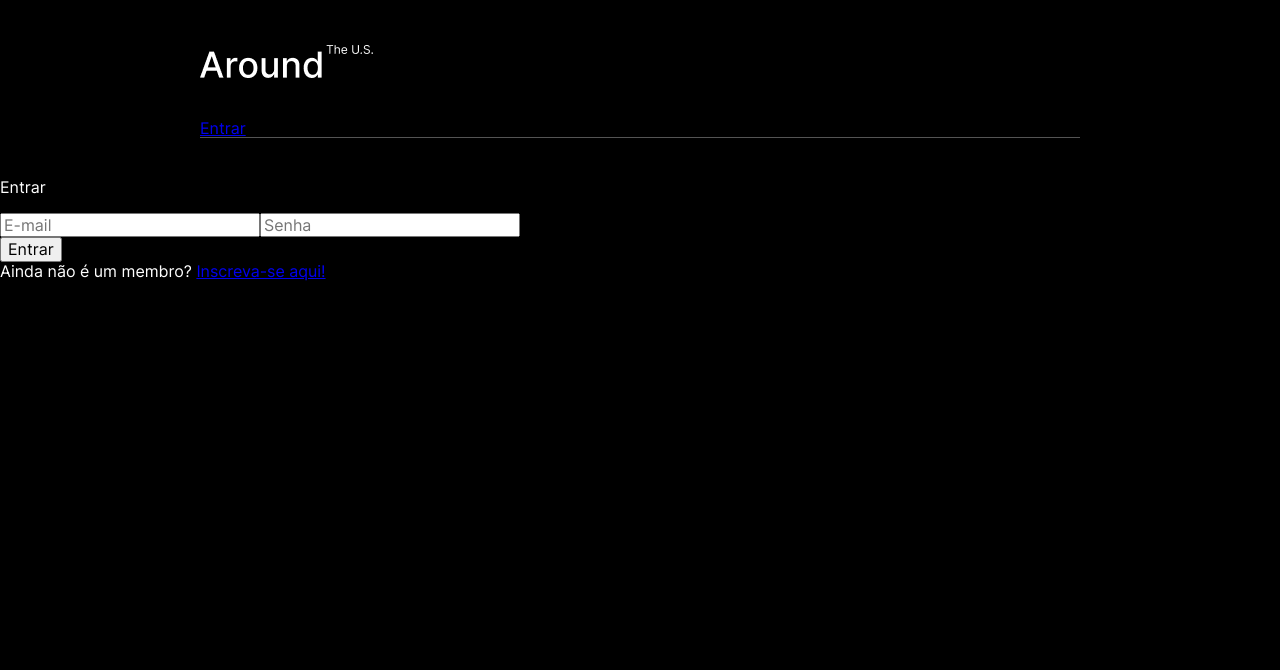
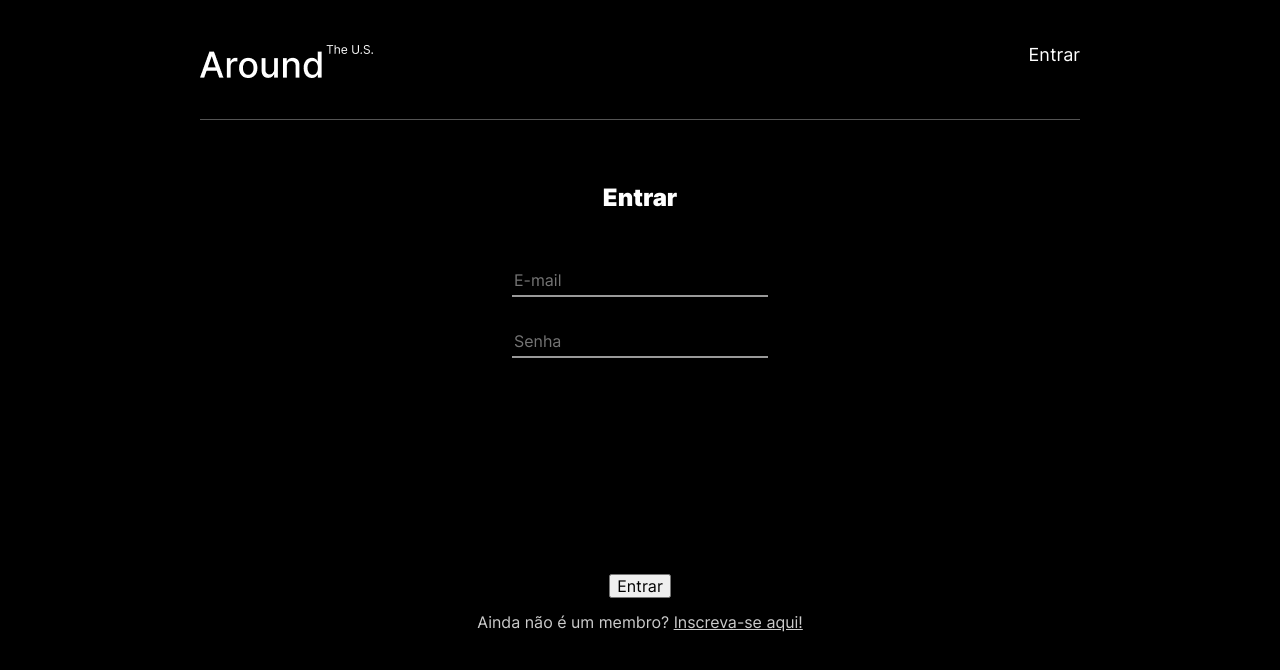
Before and after one commit to deborabeatriz-f/web_project_around_auth, a React (Vite) app: page /login in a window 1280 px wide. Shown: the top 670 px of the page. Built offline with nearby package versions, Linux system fonts and the light colour scheme; no server answers.

Commit message:
update css files

```diff
--- a/src/blocks/header.css
+++ b/src/blocks/header.css
@@ -1,4 +1,6 @@
 .header {
+  display: flex;
+  justify-content: space-between;
   border-bottom: 1px solid rgba(84, 84, 84, 1);
   margin-top: 45px;
   margin-bottom: 40px;
@@ -10,6 +12,12 @@
   justify-content: flex-start;
   align-items: flex-start;
   padding-bottom: 41px;
+}
+
+.header__link {
+  text-decoration: none;
+  color: #ffffff;
+  font-size: 18px;
 }
 
 @media screen and (max-width: 720px) {
--- a/src/blocks/popup.css
+++ b/src/blocks/popup.css
@@ -6,10 +6,6 @@
   height: 100vh;
   width: 100%;
   z-index: 3;
-}
-
-.popup__opened {
-  display: block;
 }
 
 .popup__card {
@@ -33,6 +29,18 @@
   100% {
     top: 50%;
   }
+}
+
+.popup__cardInfo {
+  display: flex;
+  flex-direction: column;
+  align-items: center;
+  padding: 60px 36px;
+}
+
+.popup__info {
+  color: #000;
+  text-align: center;
 }
 
 .popup__button-close {
--- a/src/blocks/sign.css
+++ b/src/blocks/sign.css
@@ -1,3 +1,55 @@
 .sign {
-  background-color: black;
+  display: flex;
+  flex-direction: column;
+  align-items: center;
 }
+.sign__welcome {
+  font-weight: 900;
+  font-size: 24px;
+}
+
+.sign__form {
+  display: flex;
+  flex-direction: column;
+  align-items: center;
+}
+
+.sign__email {
+  color: rgba(204, 204, 204, 1);
+  border: none;
+  border-bottom: 2px solid rgba(255, 255, 255, 0.6);
+  outline: none;
+  background-color: #000;
+  display: block;
+  line-height: 27px;
+  margin-top: 30px;
+}
+
+.sign__password {
+  color: rgba(204, 204, 204, 1);
+  border: none;
+  border-bottom: 2px solid rgba(255, 255, 255, 0.6);
+  outline: none;
+  background-color: #000;
+  display: block;
+  line-height: 27px;
+  margin-top: 30px;
+}
+
+.sign__button-container {
+  margin-top: 216px;
+}
+
+.sign__signin {
+  color: rgba(204, 204, 204, 1);
+  text-decoration: none;
+  margin-top: 15px;
+}
+
+.sign__login-link {
+  color: rgba(204, 204, 204, 1);
+}
+
+.sign__login-link:hover {
+  opacity: 60%;
+}
```
